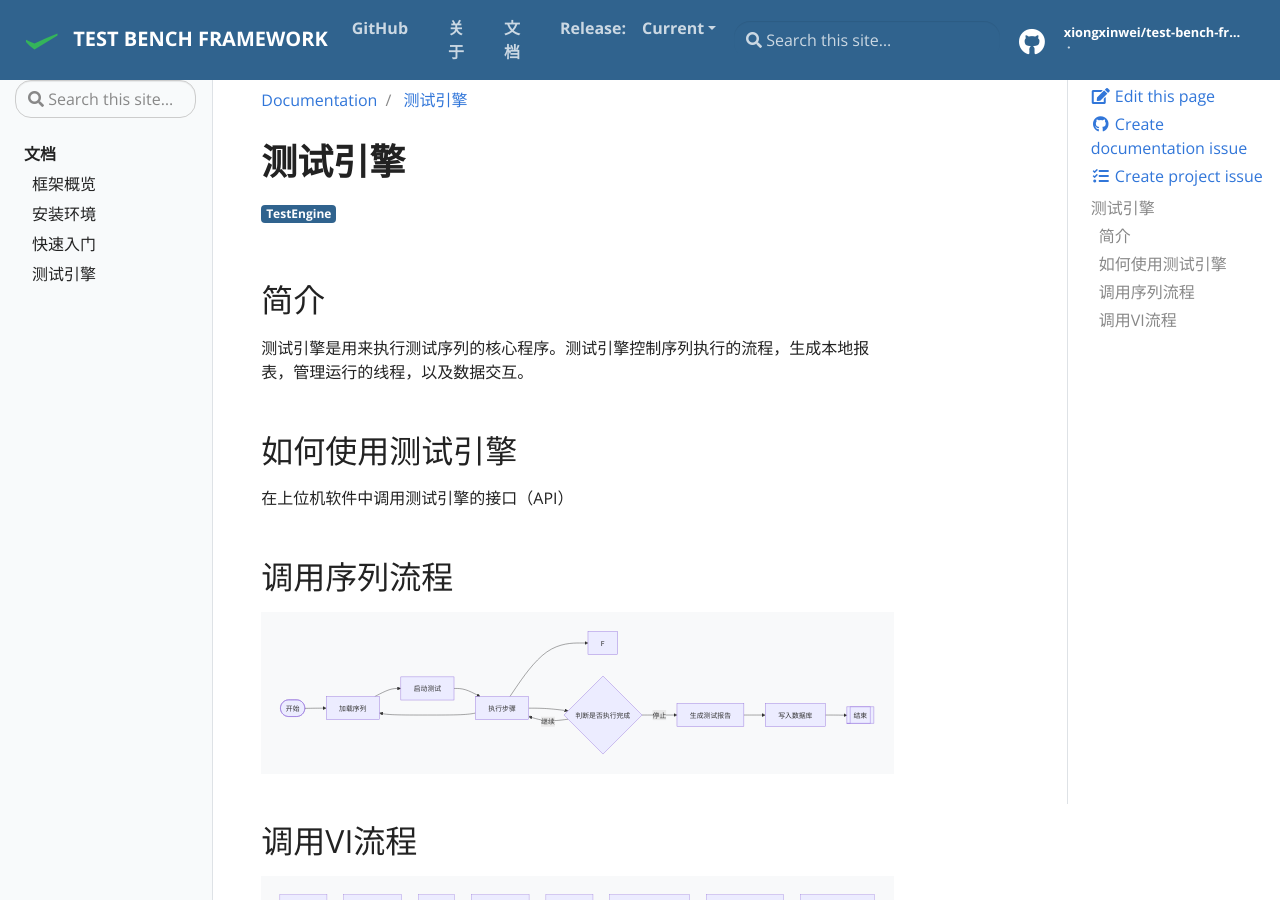
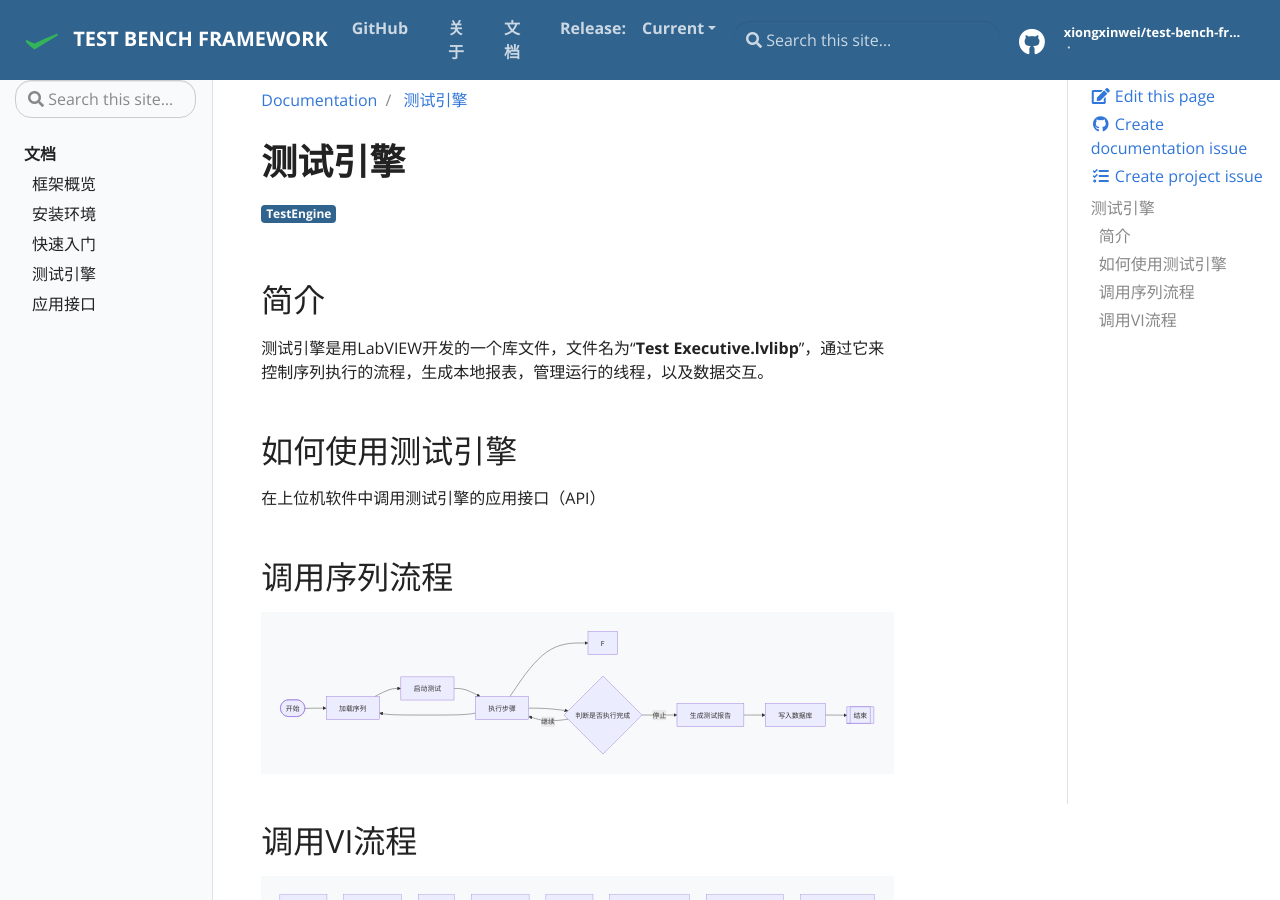
Before and after one commit to XiongXinwei-code/test-bench-framework, a Jekyll site: the page built from docs/_docs/测试引擎.md, in a window 1280 px wide and 900 px high. Built offline with Jekyll 4.4.1, drawn with Linux system fonts in a browser that asks for light colours.

Commit message:
Add application interface documentation and update related docs
Added a new '应用接口' (Application Interface) documentation page and corresponding image. Updated the table of contents to include the new section. Made minor improvements and clarifications to existing documentation for installation, framework overview, and test engine workflow to reference the application interface and improve accuracy.

```diff
--- a/docs/_data/toc.yml
+++ b/docs/_data/toc.yml
@@ -14,3 +14,5 @@
           url: "docs/快速入门#使用上位机软件调用测试序列"
     - title: "测试引擎"
       url: "docs/测试引擎"
+    - title: "应用接口"
+      url: "docs/应用接口"
--- a/docs/_docs/测试引擎.md
+++ b/docs/_docs/测试引擎.md
@@ -8,11 +8,11 @@
 
 ## 简介
 
-测试引擎是用来执行测试序列的核心程序。测试引擎控制序列执行的流程，生成本地报表，管理运行的线程，以及数据交互。
+测试引擎是用LabVIEW开发的一个库文件，文件名为“**Test Executive.lvlibp**”，通过它来控制序列执行的流程，生成本地报表，管理运行的线程，以及数据交互。
 
 ## 如何使用测试引擎
 
-在上位机软件中调用测试引擎的接口（API）
+在上位机软件中调用测试引擎的应用接口（API）
 
 ## 调用序列流程
 
```
Also changed, not shown: docs/_docs/安装方式.md (+2 -1 lines), docs/_docs/应用接口.md (added, +12 -0 lines), docs/_docs/框架概览.md (+2 -2 lines), docs/assets/img/2025-08-28 144446.png (added).
